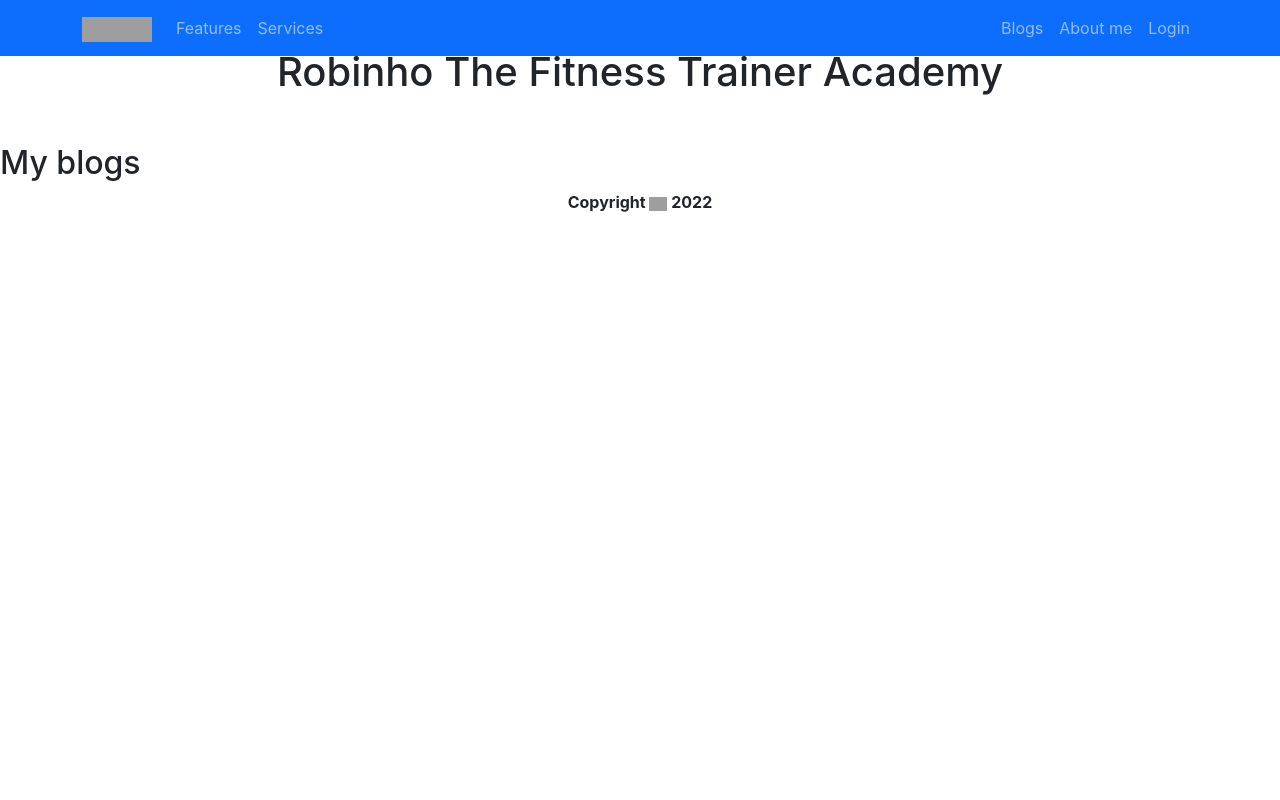
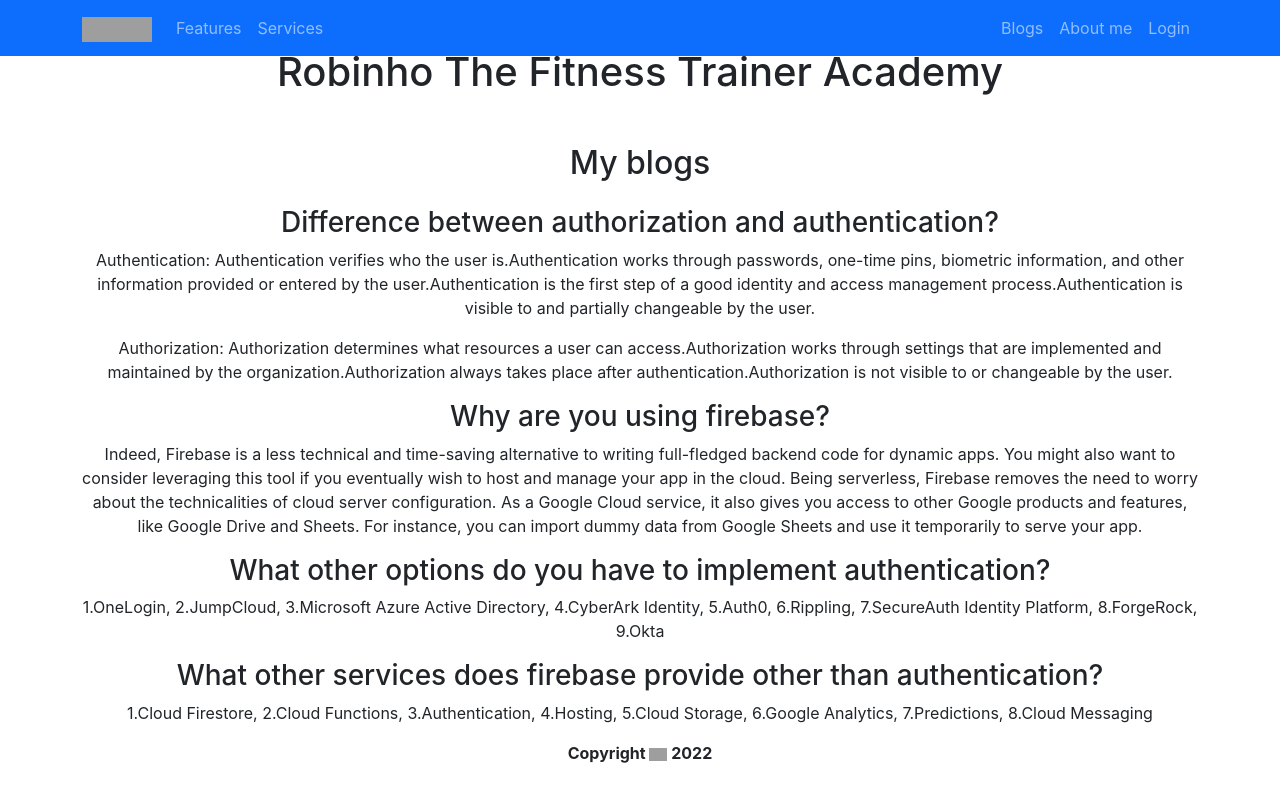
Before and after one commit to Sarfaraj116/independent-service-provider, a React (Create React App) app: page /blogs in a window 1280 px wide. Built offline with nearby package versions, Linux system fonts and the light colour scheme; grey boxes are pictures that could not be loaded.

Commit message:
modified about and blogs

```diff
--- a/src/Pages/About/About.js
+++ b/src/Pages/About/About.js
@@ -2,8 +2,12 @@ import React from 'react';
 
 const About = () => {
     return (
-        <div>
-            <h2>This is About me</h2>
+        <div className='container text-center'>
+            <h2>About me</h2>
+            <p>I am Sarfaraj Shaikat. I set a goal for my life because i need to be a good developer. I have completed my Graduation last year. In future i fixed my goal which i have to implement. </p>
+            <p>Ensure and make my goals clear to help me work towards achieving them. Instead of I want to learn interpersonal skills, I can set the objective of ensuring that i interact with at least 15 fellow developers every month.</p>
+            <p>Learn to set milestones in the course of the journey towards the top of my carrier. I can develop the skills and experience you feel will make your developer profession grow. Set measurement as learning and focus on gaining a new skill every month.</p>
+            <p>Technical talent alone does not offer satisfaction within a team, and other qualities are needed. Finding the best team that has the same professional goals as mine is essential in achieving my goals. I need to have chemistry, trust, conflict resolution and communication to achieve my goals. Research has shown that team cohesiveness has a direct impact on positive job satisfaction. It is good to look at the qualities of the team I want to work with to ensure it is the best fit.</p>
         </div>
     );
 };
--- a/src/Pages/Blogs/Blogs.js
+++ b/src/Pages/Blogs/Blogs.js
@@ -2,8 +2,37 @@ import React from 'react';
 
 const Blogs = () => {
     return (
-        <div>
-            <h2>My blogs</h2>
+        <div className='container text-center'>
+            <h2 className='text-center mb-4'>My blogs</h2>
+            <h3>Difference between authorization and authentication?</h3>
+            <p>Authentication: Authentication verifies who the user is.Authentication works through passwords, one-time pins, biometric information, and other information provided or entered by the user.Authentication is the first step of a good identity and access management process.Authentication is visible to and partially changeable by the user.</p>
+            <p>Authorization: Authorization determines what resources a user can access.Authorization works through settings that are implemented and maintained by the organization.Authorization always takes place after authentication.Authorization is not visible to or changeable by the user.</p>
+
+            <h3> Why are you using firebase? </h3>
+            <p>Indeed, Firebase is a less technical and time-saving alternative to writing full-fledged backend code for dynamic apps.
+
+                You might also want to consider leveraging this tool if you eventually wish to host and manage your app in the cloud. Being serverless, Firebase removes the need to worry about the technicalities of cloud server configuration.
+
+                As a Google Cloud service, it also gives you access to other Google products and features, like Google Drive and Sheets. For instance, you can import dummy data from Google Sheets and use it temporarily to serve your app.</p>
+            <h3>What other options do you have to implement authentication?</h3>
+            <p>1.OneLogin,
+                2.JumpCloud,
+                3.Microsoft Azure Active Directory,
+                4.CyberArk Identity,
+                5.Auth0,
+                6.Rippling,
+                7.SecureAuth Identity Platform,
+                8.ForgeRock,
+                9.Okta</p>
+            <h3>What other services does firebase provide other than authentication?</h3>
+            <p> 1.Cloud Firestore,
+                2.Cloud Functions,
+                3.Authentication,
+                4.Hosting,
+                5.Cloud Storage,
+                6.Google Analytics,
+                7.Predictions,
+                8.Cloud Messaging</p>
         </div>
     );
 };
--- a/src/Pages/Home/TrainerInfo/TrainerInfo.js
+++ b/src/Pages/Home/TrainerInfo/TrainerInfo.js
@@ -5,7 +5,7 @@ const TrainerInfo = () => {
         <div className='container d-flex align-items-center mt-5'>
             <div>
             <h1>About Robinho The Fitness Trainer</h1>
-            <p>Lorem, ipsum dolor sit amet consectetur adipisicing elit. Soluta sunt voluptates explicabo, fuga officia aliquam non ducimus quia sed numquam doloribus ex suscipit, aperiam voluptatum iste facilis corrupti dolor laboriosam! I Bacame a certified Gym Trainer.</p>
+            <p>I am a Certified Trainer . Lorem ipsum dolor sit amet consectetur adipisicing elit. Molestiae nihil, esse similique natus debitis deserunt temporibus aliquid minima perferendis optio, ducimus autem cum recusandae maiores distinctio alias, minus odit tenetur?</p>
             </div>
             <div>
                 <img style={{width: '120%'}} src="https://www.personaltrainercentral.com/images/fit_happy_fitness_trainer.jpg" alt="" />
--- a/src/Pages/Shared/Header/Header.js
+++ b/src/Pages/Shared/Header/Header.js
@@ -1,5 +1,5 @@
 import React from 'react';
-import { Container, Nav, Navbar, NavDropdown } from 'react-bootstrap';
+import { Container, Nav, Navbar, } from 'react-bootstrap';
 import { Link } from 'react-router-dom';
 
 const Header = () => {
```
